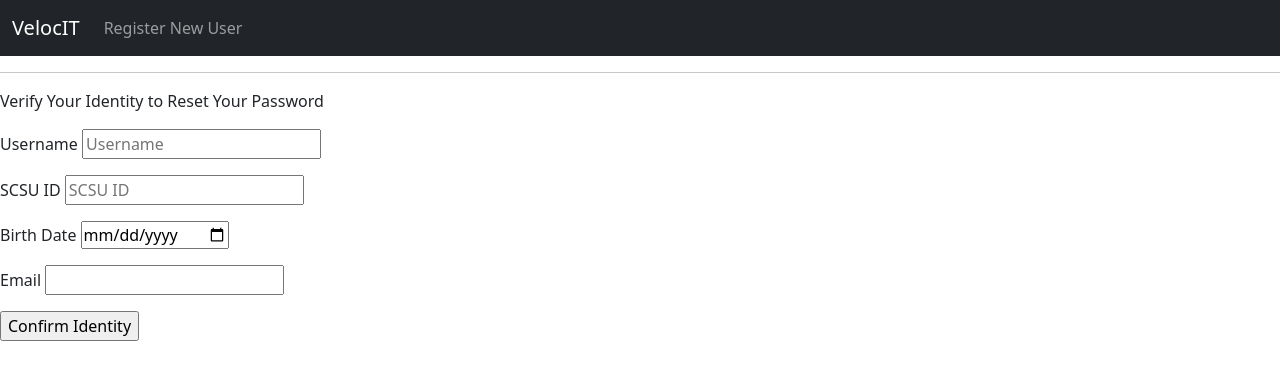
After one commit to Scotthunt0413/VelocIT_Staging, a Flask app: page /identity in a window 1280 px wide. The commit adds this page. Shown: the top 380 px of the page. Run offline with Flask 3, Linux system fonts and the light colour scheme.

Commit message:
finished password reset feature

```diff
--- a/flaskr/app/forms.py
+++ b/flaskr/app/forms.py
@@ -27,9 +27,13 @@ class ResetForm(FlaskForm):
     user_name = StringField('Username', validators=[DataRequired()], render_kw={"placeholder": "Username"})
     Univ_ID = IntegerField('SCSU ID', validators=[DataRequired()], render_kw={"Placeholder" : "SCSU ID"})
     Birth_Date = DateField('Birth Date',validators=[DataRequired()], render_kw={"placeholder": "Birth Date"})
-    submit = SubmitField(label='Reset Password', validators=[DataRequired()])
+    email = EmailField('Email', validators=[DataRequired()])
+    submit = SubmitField(label='Confirm Identity')
 
-
+class ResetPassword(FlaskForm):
+    password = PasswordField('Password', validators=[DataRequired()], render_kw={"placeholder": "Password"})
+    confirmPassword = PasswordField('Confirm Password', validators=[DataRequired()], render_kw={"placeholder": "Confirm Password"})
+    submit = SubmitField('Reset Password')
 
 
 #WE will need to readdress the loan form we want to start the login process first
--- a/flaskr/app/routes.py
+++ b/flaskr/app/routes.py
@@ -1,13 +1,15 @@
 from app import app
-
-from flask import render_template, redirect, url_for, request
-from app.forms import LoginForm, RegisterForm, ResetForm, LoanForm
+from flask import flash, render_template, redirect, url_for, request,current_app,session
+from app.forms import LoginForm, RegisterForm, ResetForm, LoanForm, ResetPassword, ResetForm
 from app.models import Users, Faculty, Department, Loaned_Devices
 import datetime
 import sys
 from app import db, login
 from flask_login import login_user, logout_user, current_user, login_required
+from werkzeug.security import generate_password_hash, check_password_hash
+
 login.login_view = "go"
+savedUser = None
 def getAllLoanData():
     loans = db.session.query(Loaned_Devices.barcode,Loaned_Devices.Equipment_Model,Loaned_Devices.Equipment_Type,Loaned_Devices.return_date,Loaned_Devices.takeout_date,Loaned_Devices.faculty_name,Loaned_Devices.loan_status)
     return [{
@@ -40,7 +42,6 @@ def setDates():
         else:
             db.session.query(Loaned_Devices).filter(Loaned_Devices.barcode == barcode).update({Loaned_Devices.loan_status: "not due"})
             db.session.commit()
-
 
 @app.route('/', methods=['GET','POST'])
 def go():
@@ -184,3 +185,40 @@ def request_loan():
 
         return redirect(url_for('home'))
     return render_template('loan.html', form=form)
+
+@app.route('/identity', methods=['GET','POST'])
+def identity():
+    form = ResetForm()
+    if form.validate_on_submit():
+        user = db.session.query(Users).filter(Users.user_name == form.user_name.data).first()
+        if user is None:
+            msg = "Username Not Found"
+            return render_template('verify_identity.html', form = form, msg = msg)
+        if form.Birth_Date.data != user.Birth_Date:
+            msg = "\nIncorrect Birth Date"
+            return render_template('verify_identity.html', form = form, msg = msg)
+        if form.Univ_ID.data != int(user.Univ_ID):
+            msg = "\nIncorrect University ID"
+            return render_template('verify_identity.html', form = form, msg = msg)
+        if form.email.data != user.email:
+            msg = "\nIncorrect Email"
+            return render_template('verify_identity.html', form = form, msg = msg)
+        global savedUser
+        savedUser = user
+        return redirect(url_for('reset'))
+    return render_template('verify_identity.html', form = form, msg=None)
+
+@app.route('/reset', methods=['GET','POST'])
+def reset():
+    form = ResetPassword()
+    user = savedUser
+    id = user.id
+    if form.validate_on_submit():
+        if form.password.data != form.confirmPassword.data:
+            msg = "Passwords do not match"
+            return render_template('reset_password.html', form = form, msg=msg)
+        newPassword = generate_password_hash(form.password.data)
+        db.session.query(Users).filter(Users.id == id).update({Users.user_password:newPassword})
+        db.session.commit()
+        return redirect(url_for('go'))
+    return render_template('reset_password.html', form = form, msg=None)
--- a/flaskr/app/templates/base.html
+++ b/flaskr/app/templates/base.html
@@ -22,22 +22,22 @@
                 <ul class="navbar-nav">
                     {% if not current_user.is_authenticated %}
                     <li class="nav-item">
-                        <a class="nav-link" href="/register">Register New User</a>
+                        <a class="nav-link" href="{{url_for('register')}}">Register New User</a>
                     </li>
                     {% endif %}
                     {% if current_user.is_authenticated: %}
                     <li class="nav-item">
-                        <a class="nav-link" href="/home">Home</a>
+                        <a class="nav-link" href="{{url_for('home')}}">Home</a>
                     </li>
 
                     <li class="nav-item">
-                        <a class="nav-link" href="/register">Register New User</a>
+                        <a class="nav-link" href="{{url_for('register')}}">Register New User</a>
                     </li>
                     <li class="nav-item">
-                        <a class="nav-link" href="/request">Add Loan</a>
+                        <a class="nav-link" href="{{url_for('request')}}">Add Loan</a>
 
                     <li class="nav-item">
-                        <a class="nav-link" href="/logout">Logout</a>
+                        <a class="nav-link" href="{{url_for('logout')}}">Logout</a>
                     </li>
                     {% endif %}
                 </ul>
--- /dev/null
+++ b/flaskr/app/templates/verify_identity.html
@@ -0,0 +1,29 @@
+{% extends "base.html" %}
+{% block content %}
+<body>
+    <p>Verify Your Identity to Reset Your Password</p>
+    <form method="post">
+        {% if msg is not none %}
+        {{msg}}
+        {% endif %}
+        {{ form.hidden_tag() }}
+        <p>
+            {{form.user_name.label}}
+            {{form.user_name}}
+        </p>
+        <p>
+            {{form.Univ_ID.label}}
+            {{form.Univ_ID}}
+        </p>
+        <p>
+            {{form.Birth_Date.label}}
+            {{form.Birth_Date}}
+        </p>
+        <p>
+            {{form.email.label}}
+            {{form.email}}
+        </p>
+        {{form.submit}}
+    </form>
+</body>
+{% endblock %}
--- a/requirements.txt
+++ b/requirements.txt
@@ -18,3 +18,4 @@ visitor==0.1.3
 werkzeug==2.3.7
 WTForms==3.0.1
 zipp==3.17.0
+pymysql==1.1.0
```
Also changed, not shown: flaskr/app/templates/login.html (+1 -12 lines), flaskr/app/templates/reset_password.html (added, +21 -0 lines), 1 other file.
